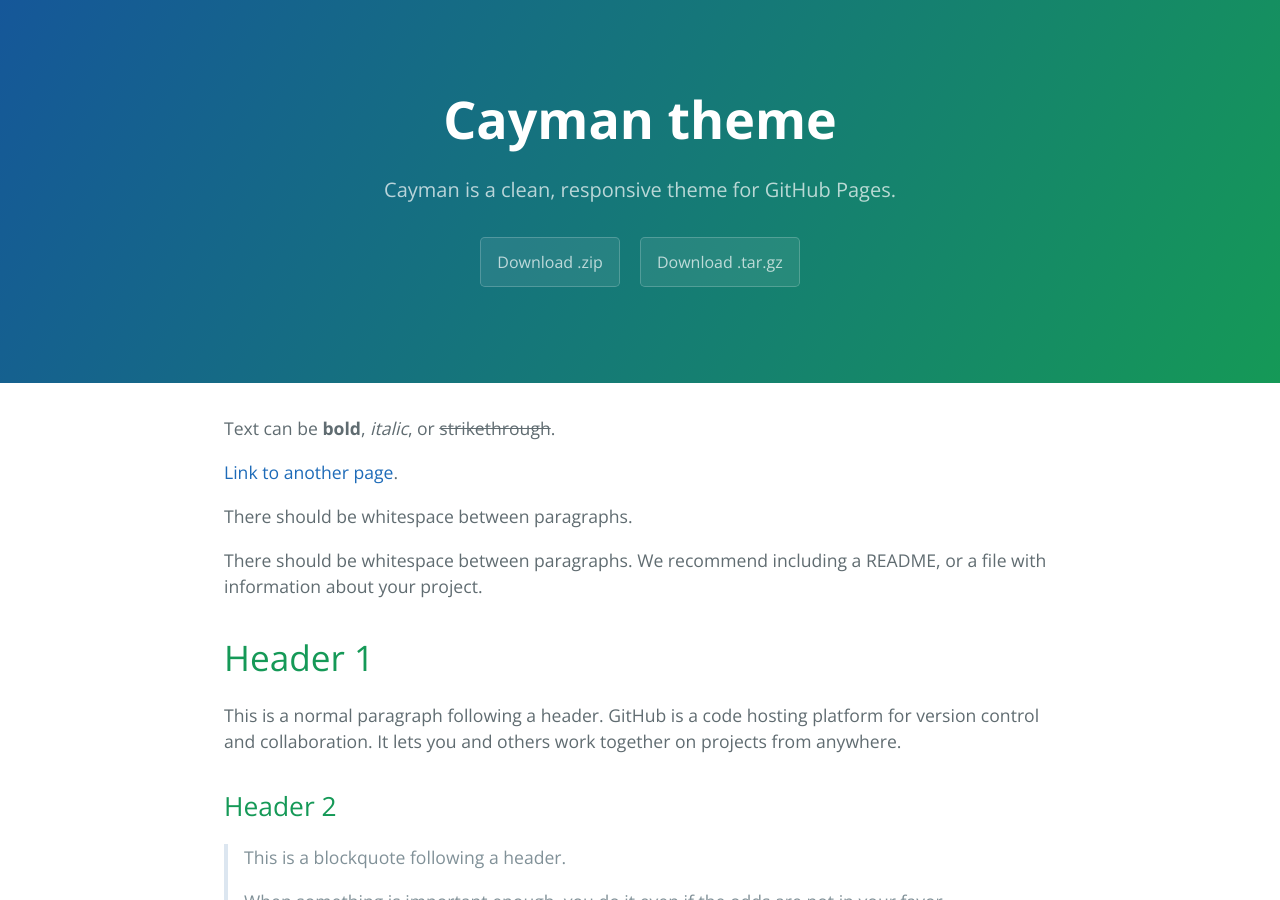
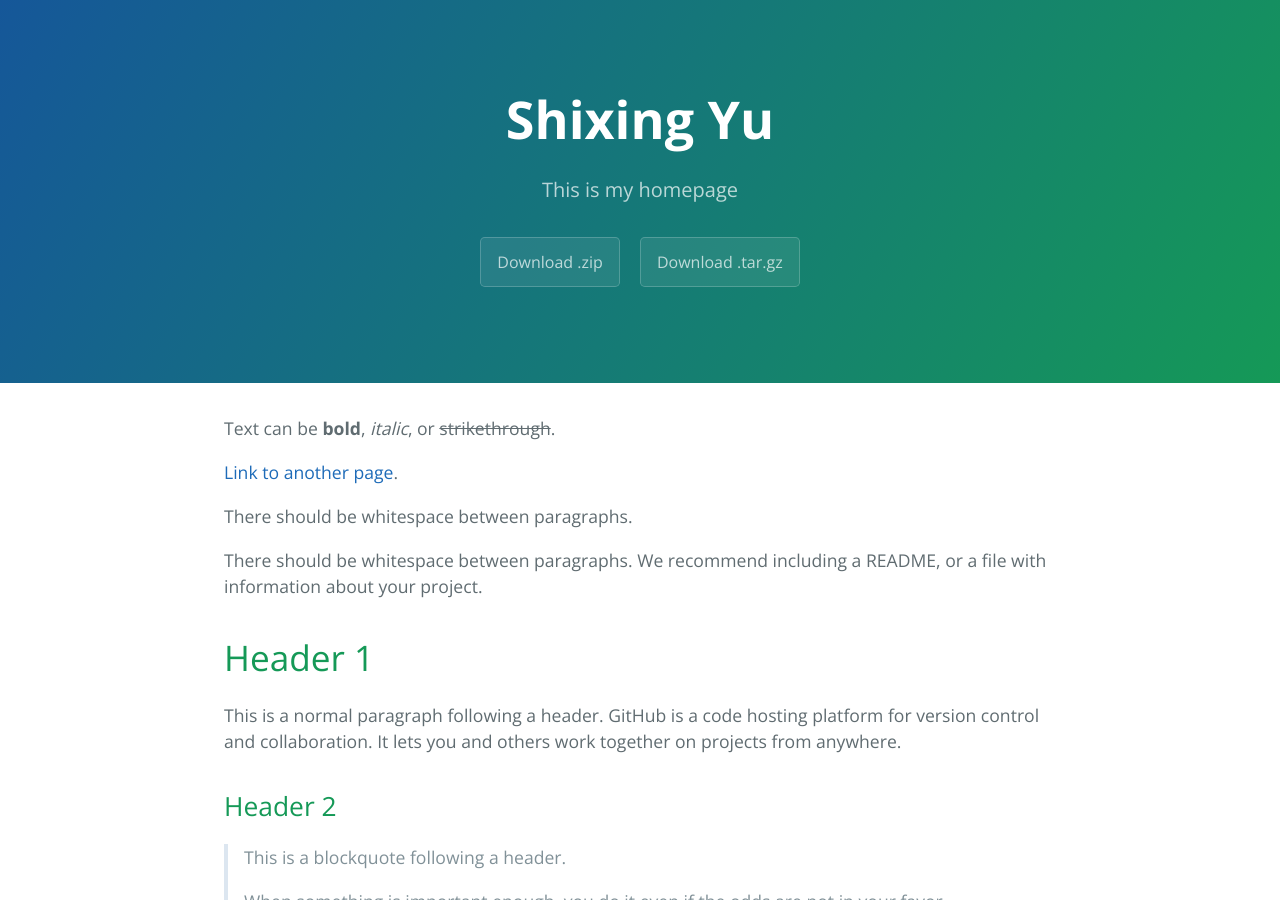
Before and after one commit to billysx/billysx.github.io, a Jekyll site: the page built from index.md, in a window 1280 px wide and 900 px high. Built offline with Jekyll 4.4.1, drawn with Linux system fonts in a browser that asks for light colours.

Commit message:
Update _config.yml

```diff
--- a/_config.yml
+++ b/_config.yml
@@ -1,5 +1,5 @@
-title: Cayman theme
-description: Cayman is a clean, responsive theme for GitHub Pages.
+title: Shixing Yu
+description: This is my homepage
 show_downloads: true
 google_analytics:
 theme: jekyll-theme-cayman
```
